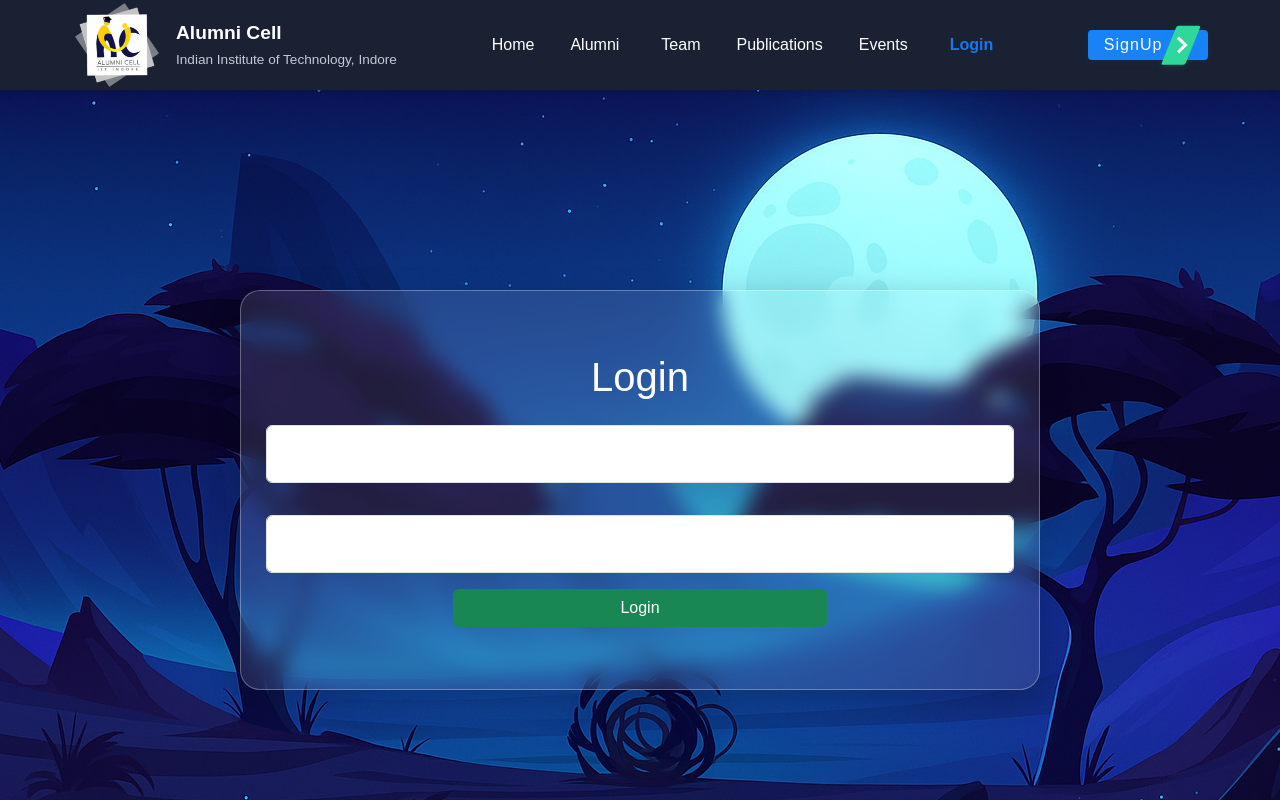
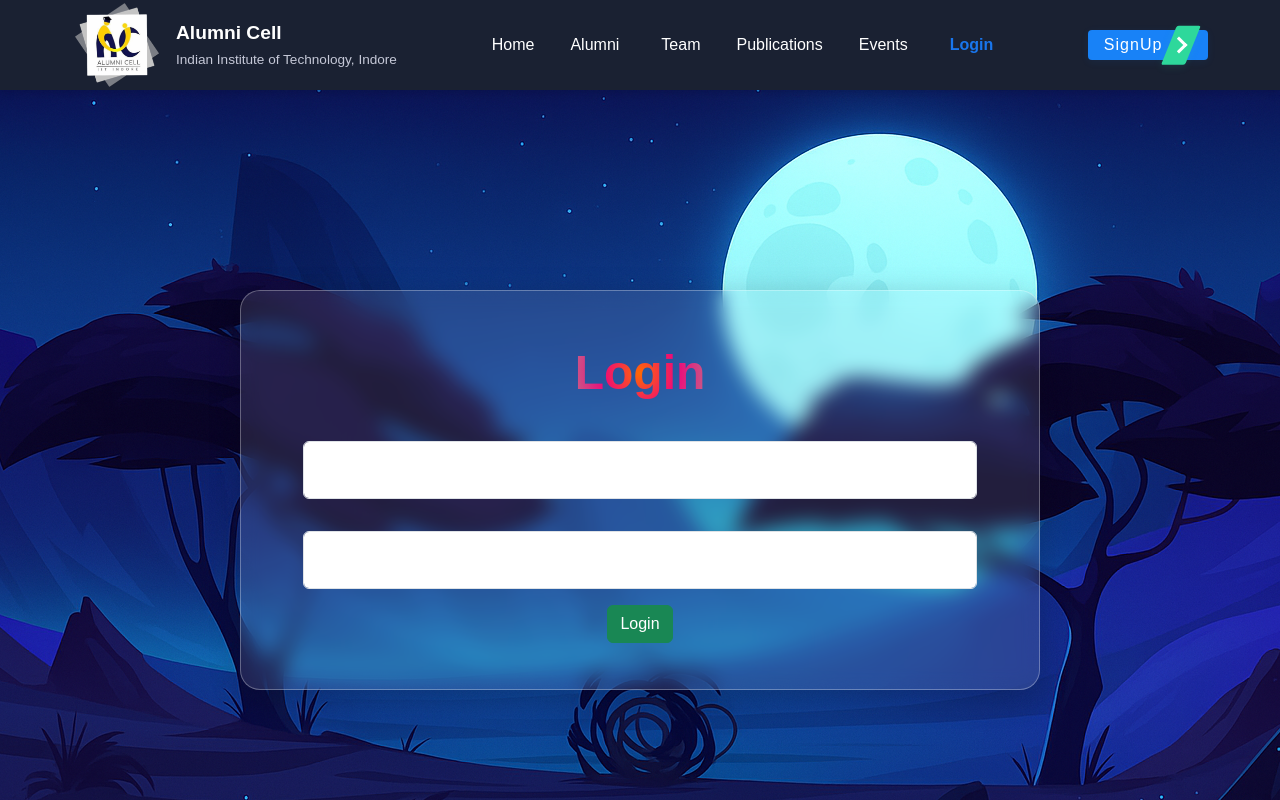
Before and after one commit to Sethu-madhav17/IIT-soc, a React (Vite) app: page /Login in a window 1280 px wide. Shown: the top 800 px of the page. Built offline with nearby package versions, Linux system fonts and the light colour scheme; a web font is replaced by a local one.

Commit message:
Changed text

```diff
--- a/src/Components/Typewriter/Typewriter.css
+++ b/src/Components/Typewriter/Typewriter.css
@@ -5,7 +5,12 @@
   border-right: 0px ;
   display: inline-block;
   font-size: 6rem;
-  color:rgb(32, 93, 43);
+ background: radial-gradient(circle at 50% 50%, #ff6a00, #ee0979, #bd6e8c);
+  -webkit-background-clip: text;
+  -webkit-text-fill-color: transparent;
+  background-clip: text;
+  color: transparent;
+  font-weight:bolder;
 }
 @media (max-width: 1270px){
 
--- a/src/pages/Home/Home.css
+++ b/src/pages/Home/Home.css
@@ -109,7 +109,13 @@
 #mvtext{
  margin-top: 50px;
   font-size: 5rem;
-  color: rgb(13, 13, 13);
+  background: radial-gradient(circle at 50% 50%, #ff6a00, #ee0979, #bd6e8c);
+  -webkit-background-clip: text;
+  -webkit-text-fill-color: transparent;
+  background-clip: text;
+  color: transparent;
+ font-weight:bolder;
+ /* font-size: 3rem; */
   text-align: center;
 }
 .vision{
--- a/src/pages/Login/Login.css
+++ b/src/pages/Login/Login.css
@@ -19,5 +19,21 @@
    border: 1px solid rgba(255, 255, 255, 0.3);
    color: white;
    border-radius: 20px ;
+   align-items: center;
 
 }
+.form-floating{
+    display: flex;
+  flex-direction: column;
+  gap: 0.4rem;
+  width: 90%;
+}
+.gradient-text {
+  background: radial-gradient(circle at 50% 50%, #ff6a00, #ee0979, #bd6e8c);
+  -webkit-background-clip: text;
+  -webkit-text-fill-color: transparent;
+  background-clip: text;
+  color: transparent;
+ font-weight:bolder;
+ font-size: 3rem;
+}
--- a/src/pages/Login/Login.jsx
+++ b/src/pages/Login/Login.jsx
@@ -5,7 +5,7 @@ function Login()
   return (
     <div className="loginpage">
       <form action="" className="login-form d-flex flex-column row-gap-3 justify-content-center">
-        <h1>Login</h1>
+        <p className="gradient-text">Login</p>
 <div className="form-floating mb-3">
   <input type="email" className="form-control" id="floatingInput" placeholder="name@example.com"/>
   <label for="email">Email address</label>
@@ -14,7 +14,7 @@ function Login()
   <input type="password" className="form-control" id="floatingPassword" placeholder="Password"/>
   <label for="floatingPassword">Password</label>
 </div>
-<button className="btn btn-success w-50 d-block mx-auto">Login</button>
+<button className="btn btn-success w-30 d-block mx-auto">Login</button>
       </form>
 
     </div>
--- a/src/pages/Magazine/Magazine.css
+++ b/src/pages/Magazine/Magazine.css
@@ -8,7 +8,7 @@
 /* Top row with background image and centered content */
 .magazine-plain-text {
   flex: 1; /* Half height */
-  background: url('/Media/magazine.jpg') center center / cover no-repeat;
+  background: linear-gradient(rgba(0,0,0,0.5), rgba(0,0,0,0.5)),url('/Media/magazine.jpg') center center / cover no-repeat;
   display: flex;
   justify-content: center;
   align-items: center;
--- a/src/pages/Newsletter/Newsletter.css
+++ b/src/pages/Newsletter/Newsletter.css
@@ -8,7 +8,7 @@
 /* Top row with background image and centered content */
 .newsletter-plain-text {
   flex: 1; /* Half height */
-  background: url('/Media/podbuild.jpg') center center / cover no-repeat;
+  background: linear-gradient(rgba(0,0,0,0.5), rgba(0,0,0,0.5)),url('/Media/podbuild.jpg') center center / cover no-repeat;
   display: flex;
   justify-content: center;
   align-items: center;
--- a/src/pages/Publication/Publication.css
+++ b/src/pages/Publication/Publication.css
@@ -3,20 +3,23 @@
   gap: 3rem;
   align-items: flex-start;
   justify-content: center;
-  max-width: 1300px;
+  max-width: 100%;
   margin: 0 auto;
   /* padding: 40px 20px; */
   flex-wrap: wrap;
 }
 
 .publication-plain-text {
+  background: linear-gradient(rgba(0,0,0,0.5), rgba(0,0,0,0.5)),url(/Media/iitiabhi1.jpg) no-repeat center center;
+background-size: cover;
+
   display: flex;
   justify-content: center;
   flex-direction: column;
   flex: 1 1 260px;
-  max-width: 340px;
-  background: #ffffff;
-  border-radius: 12px;
+  max-width: 60%;
+  /* background: #ffffff; */
+  /* border-radius: 12px; */
   padding: 2rem 1.5rem;
   box-shadow: 0 2px 8px rgba(0,0,0,0.04);
   min-width: 220px;
@@ -26,14 +29,18 @@
 
 .publication-plain-text h2 {
   margin-top: 0;
-  font-size: 2rem;
-  color: #1976ed;
-  font-weight: 700;
+ font-size: clamp(2rem, 3vw, 5rem);
+  background: radial-gradient(circle at 50% 50%, #fceb02, #abac69, #f3e302);
+  -webkit-background-clip: text;
+  -webkit-text-fill-color: transparent;
+  background-clip: text;
+  color: transparent;
+  font-weight: bolder;
 }
 
 .publication-plain-text p {
   font-size: 1.1rem;
-  color: #333;
+  color: #fefefe;
   margin-top: 1rem;
 }
 
--- a/src/pages/Publication/Publication.jsx
+++ b/src/pages/Publication/Publication.jsx
@@ -11,7 +11,7 @@ const imageLinks = [
     linkText: "Newsletter",
   },
   {
-    src: "/Media/iitiabhi1.jpg",
+    src: "/Media/pub.jpg",
     alt: "Yearbook",
     to: "/Yearbook",
     linkText: "Yearbook",
--- a/src/pages/Signup/Signup.css
+++ b/src/pages/Signup/Signup.css
@@ -21,6 +21,7 @@
   display: flex;
   flex-direction: column;
   gap: 1.2rem;
+  align-items: center;
 
 }
 
@@ -36,6 +37,7 @@
   display: flex;
   flex-direction: column;
   gap: 0.4rem;
+  width: 90%;
 }
 
 .form-group label {
@@ -64,14 +66,15 @@
   background: #1882f7;
   color: #fff;
   border: none;
-  width: 40px;
-  margin-left: 220px;
+  width: 200px;
+  /* margin-left: 220px; */
   border-radius: 8px;
   font-size: 1.1rem;
   font-weight: 600;
   cursor: pointer;
   transition: background 0.2s;
   margin-top: 0.5rem;
+
 }
 
 .signup-btn:hover {
```
